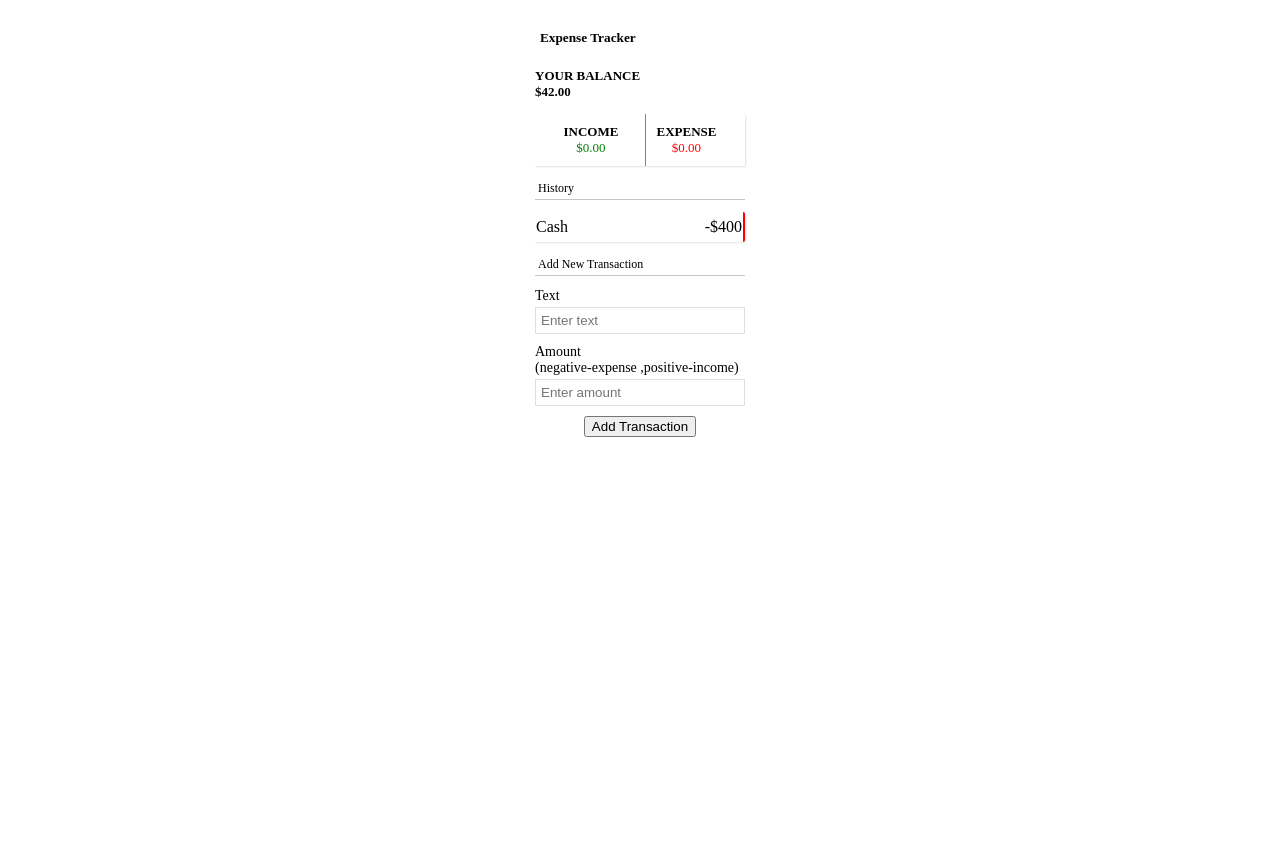
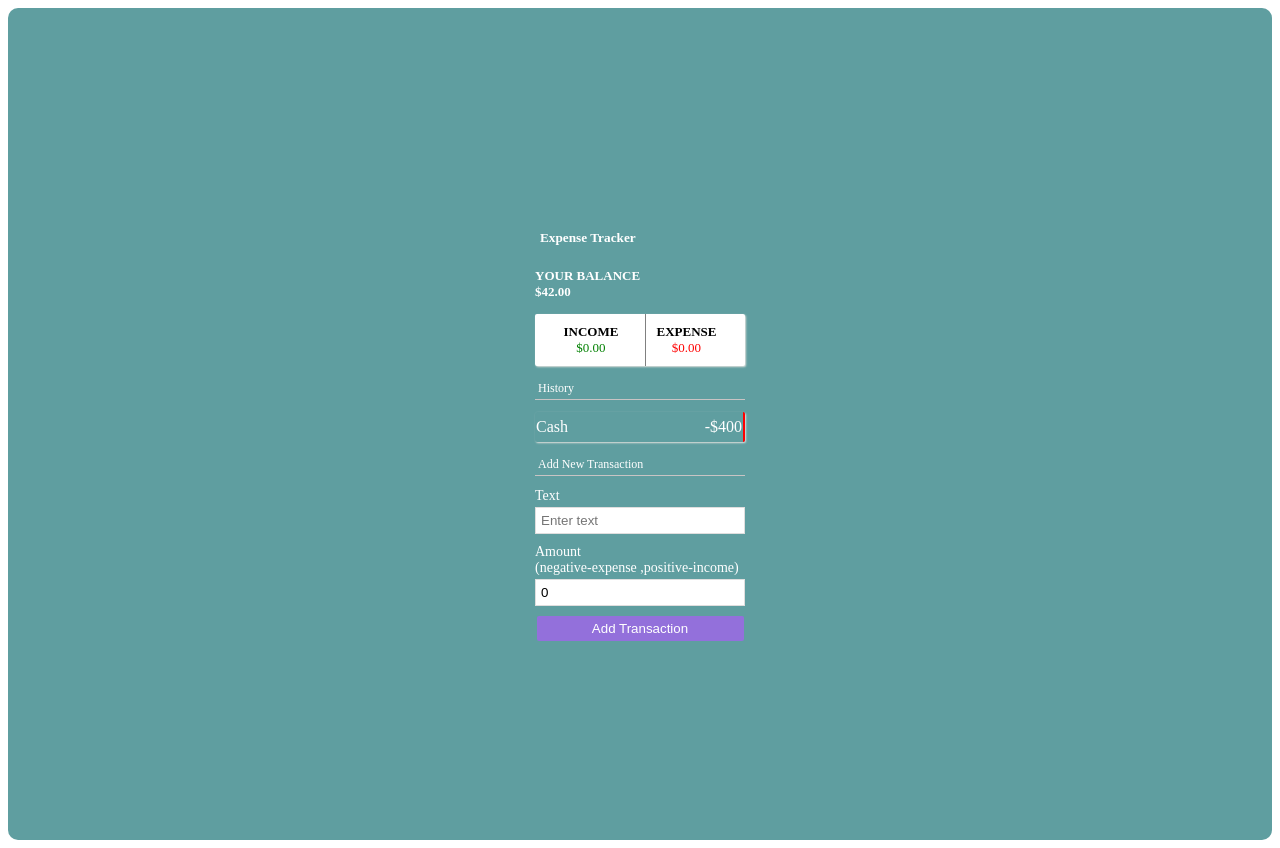
Before and after one commit to goodylove/tracker, a React (Create React App) app: page / in a window 1280 px wide. Before the commit the page ends 800 px from the top, so only its background shows below. Built offline with nearby package versions, Linux system fonts and the light colour scheme.

Commit message:
add a state in form component

```diff
--- a/src/App.css
+++ b/src/App.css
@@ -4,13 +4,22 @@
   justify-content: center;
   align-items: center;
   flex-direction: column;
+  background: cadetblue;
+    color: white;
+    padding: 1rem;
+    border-radius: 10px;
+    width: auto;
+  height: 100vh
 }
+
+
 .inc-exp-container{
   display: flex;
   justify-content: space-around;
   background-color:white;
     padding: 0 10px ;
   align-items: center;
+  color: #000;
   width: 190px;
   font-size: 13px;
   margin-top: 14px;
@@ -87,3 +96,12 @@ p{
     border-bottom: 1px solid rgb(200, 196, 196);
 
 }
+.btn{
+  width: 207px;
+    padding: 5px;
+    background-color: mediumpurple;
+    border: none;
+    border-radius: 2px;
+    color: white;
+
+}
--- a/src/components/AddTransaction.jsx
+++ b/src/components/AddTransaction.jsx
@@ -1,12 +1,19 @@
-import React from "react";
+import React, { useState } from "react";
 const AddTransaction = () => {
+  const [text, setText] = useState("");
+  const [amout, setAmount] = useState(0);
   return (
     <>
       <h3 className="add-new">Add New Transaction</h3>
       <form action="" className="form">
         <div className="form-control">
           <label htmlFor="text">Text</label>
-          <input type="text" placeholder="Enter text" />
+          <input
+            type="text"
+            onChange={(e) => setText(e.target.value)}
+            placeholder="Enter text"
+            value={text}
+          />
         </div>
         <div className="form-control">
           <label htmlFor="">
@@ -14,7 +21,12 @@ const AddTransaction = () => {
             <br />
             (negative-expense ,positive-income)
           </label>
-          <input type="text" placeholder="Enter amount" />
+          <input
+            type="text"
+            placeholder="Enter amount"
+            onChange={() => setAmount(e.target.value)}
+            value={amout}
+          />
         </div>
         <button className="btn">Add Transaction</button>
       </form>
```
